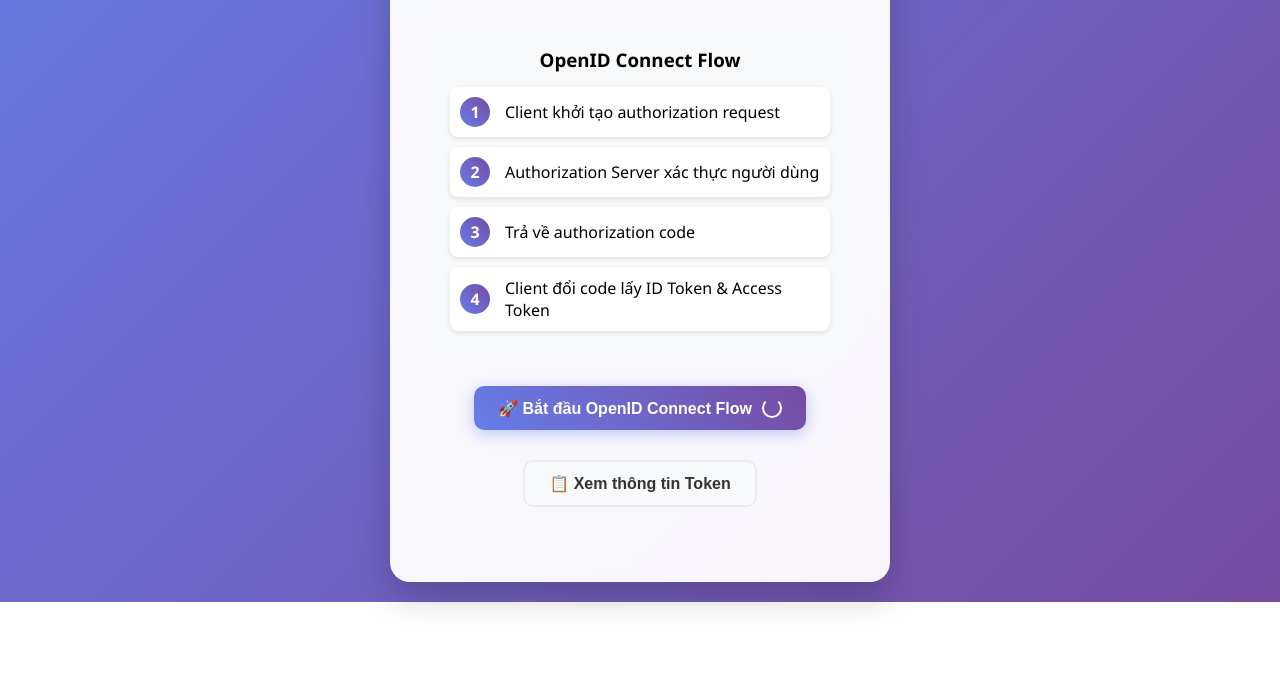
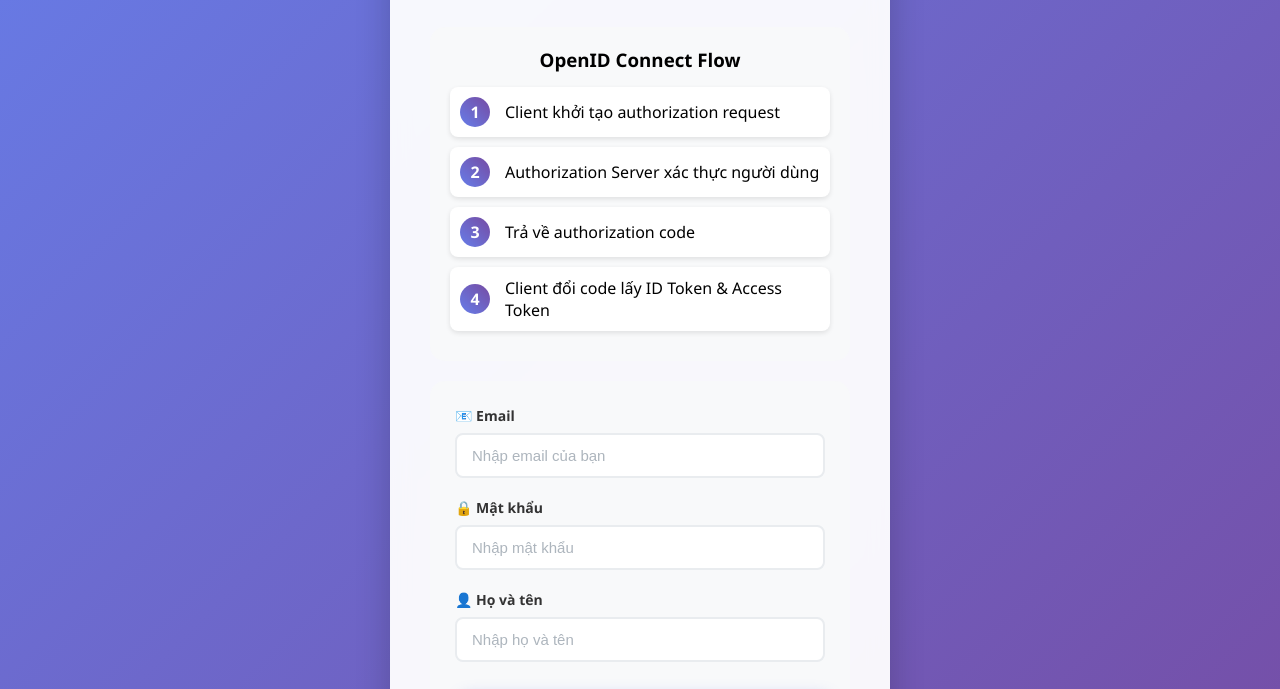
Before and after one commit to ImanuBae/OpenID, a plain HTML site: page index.html in a window 1280 px wide. Shown: the part 240-929 px from the top of the page. Before the commit the page ends 842 px from the top, so only its background shows below. Drawn offline with Linux system fonts and the light colour scheme.

Commit message:
Updat code 10/6/2025

```diff
--- a/index.html
+++ b/index.html
@@ -36,10 +36,46 @@
                 </div>
             </div>
 
-            <button class="btn btn-primary" onclick="simulateLogin()">
-                <span id="loginText">🚀 Bắt đầu OpenID Connect Flow</span>
-                <span id="loginLoader" class="loading hidden"></span>
-            </button>
+            <!-- Login Form -->
+            <form id="loginForm" class="login-form" onsubmit="handleLogin(event)">
+                <div class="form-group">
+                    <label for="email">📧 Email</label>
+                    <input
+                        type="email"
+                        id="email"
+                        name="email"
+                        placeholder="Nhập email của bạn"
+                        required
+                    >
+                </div>
+
+                <div class="form-group">
+                    <label for="password">🔒 Mật khẩu</label>
+                    <input
+                        type="password"
+                        id="password"
+                        name="password"
+                        placeholder="Nhập mật khẩu"
+                        required
+                    >
+                </div>
+
+                <div class="form-group">
+                    <label for="fullname">👤 Họ và tên</label>
+                    <input
+                        type="text"
+                        id="fullname"
+                        name="fullname"
+                        placeholder="Nhập họ và tên"
+                        required
+                    >
+                </div>
+
+                <button type="submit" class="btn btn-primary">
+                    <span id="loginText">🚀 Đăng nhập</span>
+                    <span id="loginLoader" class="loading hidden"></span>
+                </button>
+            </form>
 
             <div style="margin-top: 20px;">
                 <button class="btn btn-secondary" onclick="showTokenInfo()">
--- a/script.js
+++ b/script.js
@@ -1,11 +1,29 @@
-
 // Simulated OpenID Connect data
 let currentUser = null;
 let tokens = null;
 
+// Handle login form submission
+function handleLogin(event) {
+    event.preventDefault(); // Prevent form from submitting normally
+
+    // Get form values
+    const email = document.getElementById('email').value;
+    const password = document.getElementById('password').value;
+    const fullname = document.getElementById('fullname').value;
+
+    // Validate form
+    if (!email || !password || !fullname) {
+        showError("Vui lòng điền đầy đủ thông tin!");
+        return;
+    }
+
+    // Start login process with user data
+    simulateLogin(email, fullname);
+}
+
 // Simulate the OpenID Connect authentication flow
-        async function simulateLogin() {
-            const loginBtn = document.querySelector('#loginSection .btn-primary');
+async function simulateLogin(userEmail, userName) {
+    const loginBtn = document.querySelector('#loginForm .btn-primary');
     const loginText = document.getElementById('loginText');
     const loginLoader = document.getElementById('loginLoader');
 
@@ -27,9 +45,9 @@
         // Step 4: Token Exchange
         await simulateStep("Đổi code lấy tokens...", 1200);
 
-                // Generate mock tokens and user data
-                generateMockTokens();
-                generateMockUser();
+        // Generate mock tokens and user data with provided info
+        generateMockTokens(userEmail, userName);
+        generateMockUser(userEmail, userName);
 
         // Show user section
         document.getElementById('loginSection').classList.add('hidden');
@@ -55,17 +73,18 @@
     });
 }
 
-        function generateMockTokens() {
+function generateMockTokens(userEmail, userName) {
     const now = Math.floor(Date.now() / 1000);
+    const userId = "user" + Math.random().toString(36).substr(2, 9);
 
     // Mock JWT-like tokens (simplified for demo)
     tokens = {
         id_token: generateMockJWT({
             iss: "https://demo-idp.example.com",
             aud: "demo-client-id",
-                    sub: "user123456",
-                    email: "john.doe@example.com",
-                    name: "John Doe",
+            sub: userId,
+            email: userEmail,
+            name: userName,
             iat: now,
             exp: now + 3600
         }),
@@ -76,11 +95,13 @@
     };
 }
 
-        function generateMockUser() {
+function generateMockUser(userEmail, userName) {
+    const userId = "user" + Math.random().toString(36).substr(2, 9);
+
     currentUser = {
-                id: "user123456",
-                email: "john.doe@example.com",
-                name: "John Doe",
+        id: userId,
+        email: userEmail,
+        name: userName,
         iss: "https://demo-idp.example.com",
         aud: "demo-client-id",
         exp: new Date(Date.now() + 3600000).toLocaleString('vi-VN')
@@ -145,6 +166,9 @@
     currentUser = null;
     tokens = null;
 
+    // Reset form
+    document.getElementById('loginForm').reset();
+
     // Show login section
     document.getElementById('userSection').classList.add('hidden');
     document.getElementById('loginSection').classList.remove('hidden');
--- a/style.css
+++ b/style.css
@@ -1,4 +1,3 @@
-
 * {
     margin: 0;
     padding: 0;
@@ -209,3 +208,49 @@
     color: #721c24;
     border: 1px solid #f5c6cb;
 }
+
+/* Login Form Styles */
+.login-form {
+    background: #f8f9fa;
+    border-radius: 15px;
+    padding: 25px;
+    margin: 20px 0;
+}
+
+.form-group {
+    margin-bottom: 20px;
+    text-align: left;
+}
+
+.form-group label {
+    display: block;
+    margin-bottom: 8px;
+    font-weight: 600;
+    color: #333;
+    font-size: 14px;
+}
+
+.form-group input {
+    width: 100%;
+    padding: 12px 15px;
+    border: 2px solid #e9ecef;
+    border-radius: 8px;
+    font-size: 15px;
+    transition: all 0.3s ease;
+    background: white;
+}
+
+.form-group input:focus {
+    outline: none;
+    border-color: #667eea;
+    box-shadow: 0 0 0 3px rgba(102, 126, 234, 0.1);
+}
+
+.form-group input::placeholder {
+    color: #adb5bd;
+}
+
+.login-form .btn {
+    width: 100%;
+    margin-top: 10px;
+}
```
Lines whose indentation alone changed are shown as unchanged.
